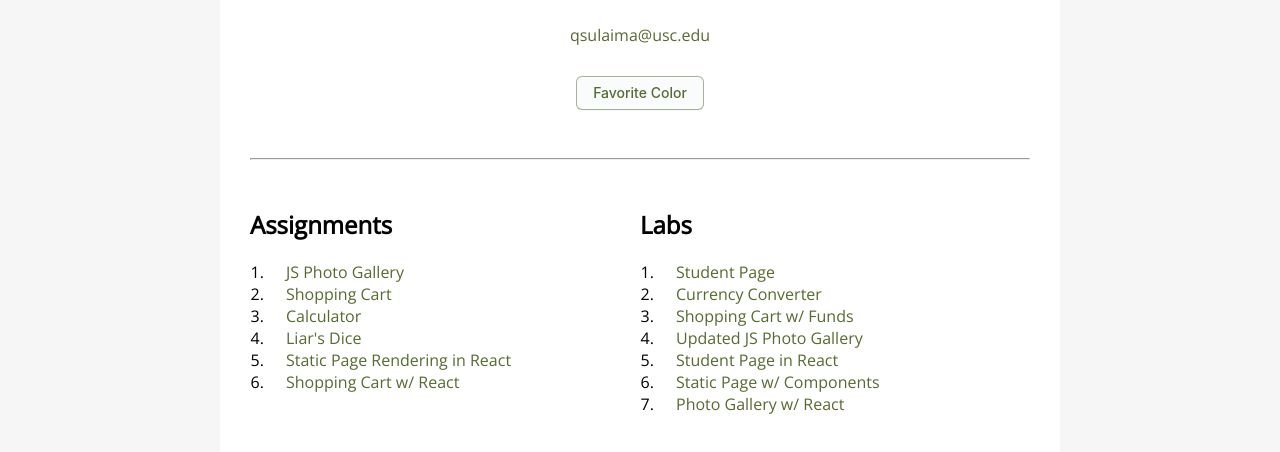
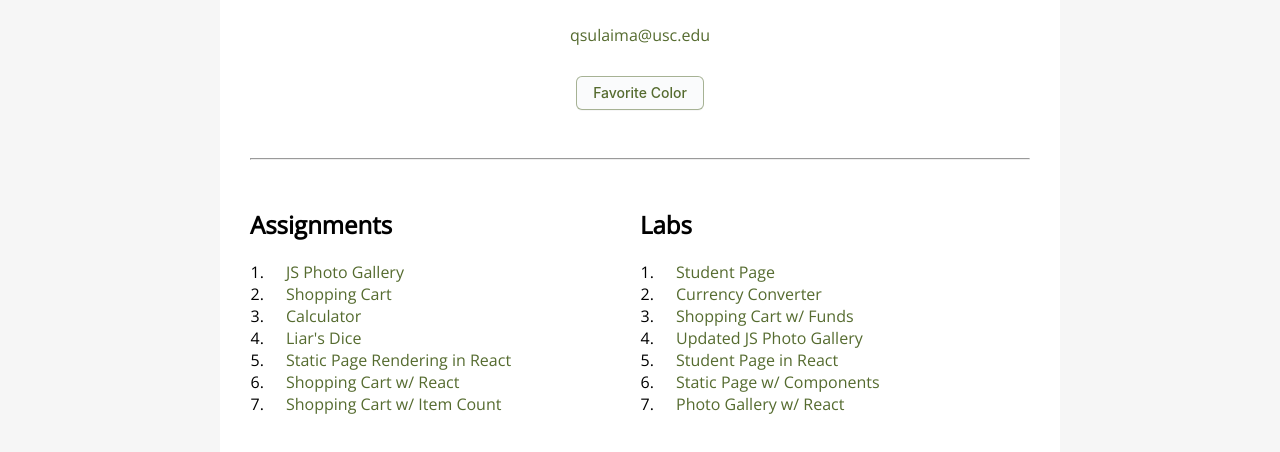
Before and after one commit to uscwebdev/itp301-submissions-qaisarsulaiman, a plain HTML site: page index.html in a window 1280 px wide. Shown: the part 156-608 px from the top of the page. Drawn offline with nearby package versions, Linux system fonts and the light colour scheme.

Commit message:
Update index.html

```diff
--- a/index.html
+++ b/index.html
@@ -148,6 +148,7 @@
                     <li><a href="assignment04/index.html">Liar's Dice</a></li>
                     <li><a href="https://stackblitz.com/edit/react-y8xdhj?file=src%2Findex.js">Static Page Rendering in React</a></li>
                     <li><a href="https://stackblitz.com/edit/react-fjyewy?file=src%2Findex.js">Shopping Cart w/ React</a></li>
+                    <li><a href="https://stackblitz.com/edit/react-g4jh3c?file=src%2FItemCount.js">Shopping Cart w/ Item Count</a></li>
                 </ol>
             </div> <!-- End assignments -->
             <div id="labs" class="col-2">
```
